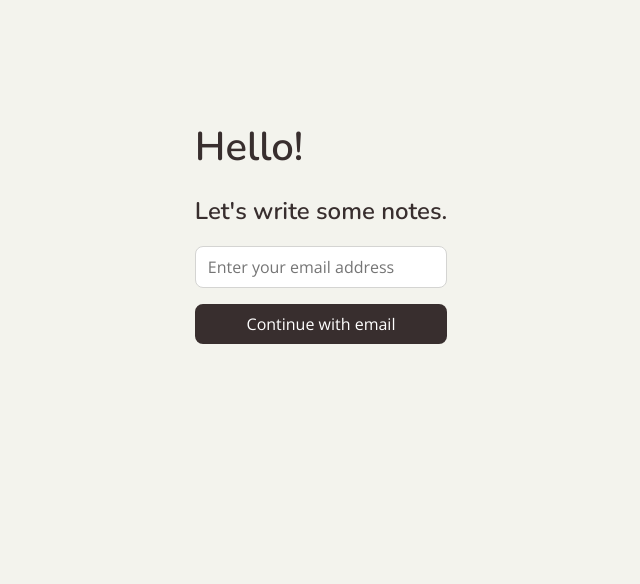
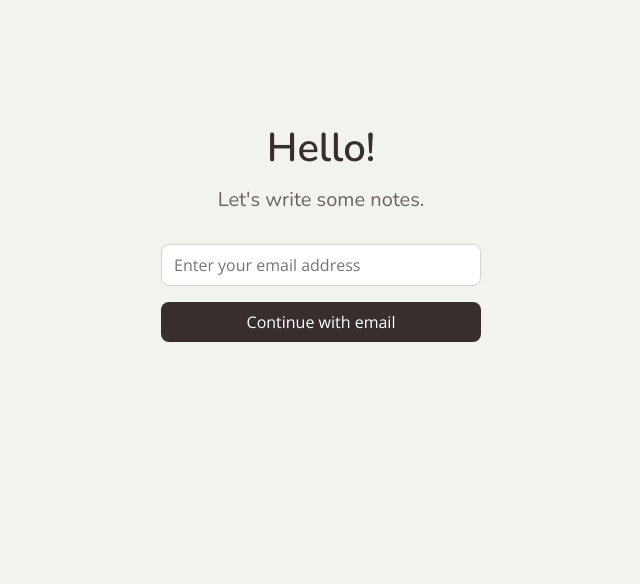
Before and after one commit to nmsalvatore/Littlenote, a Django app: page / in a window 1280 px wide. Shown: the part 120-704 px from the top of the page, without its empty margins (319-959 px from the left). Run offline with Django 5.2, Linux system fonts and the light colour scheme; parts of the project's set-up code (start-up, migrations or seed data) failed here and were passed over.

Commit message:
style: smaller h2 size, 1.25rem

```diff
--- a/src/static/css/style.css
+++ b/src/static/css/style.css
@@ -124,10 +124,21 @@ a.cta-btn {
 div.hero {
     margin-bottom: 120px;
     max-width: 320px;
+    text-align: center;
+    width: 100%;
 }
 
 div.hero > h1 {
     font-size: 2.5rem;
+    margin-bottom: var(--space-sm);
+}
+
+div.hero > h2 {
+    margin-bottom: var(--space-md);
+    margin-top: 0;
+    font-size: 1.25rem;
+    font-weight: 400;
+    color: var(--secondary);
 }
 
 div.hero form {
```
